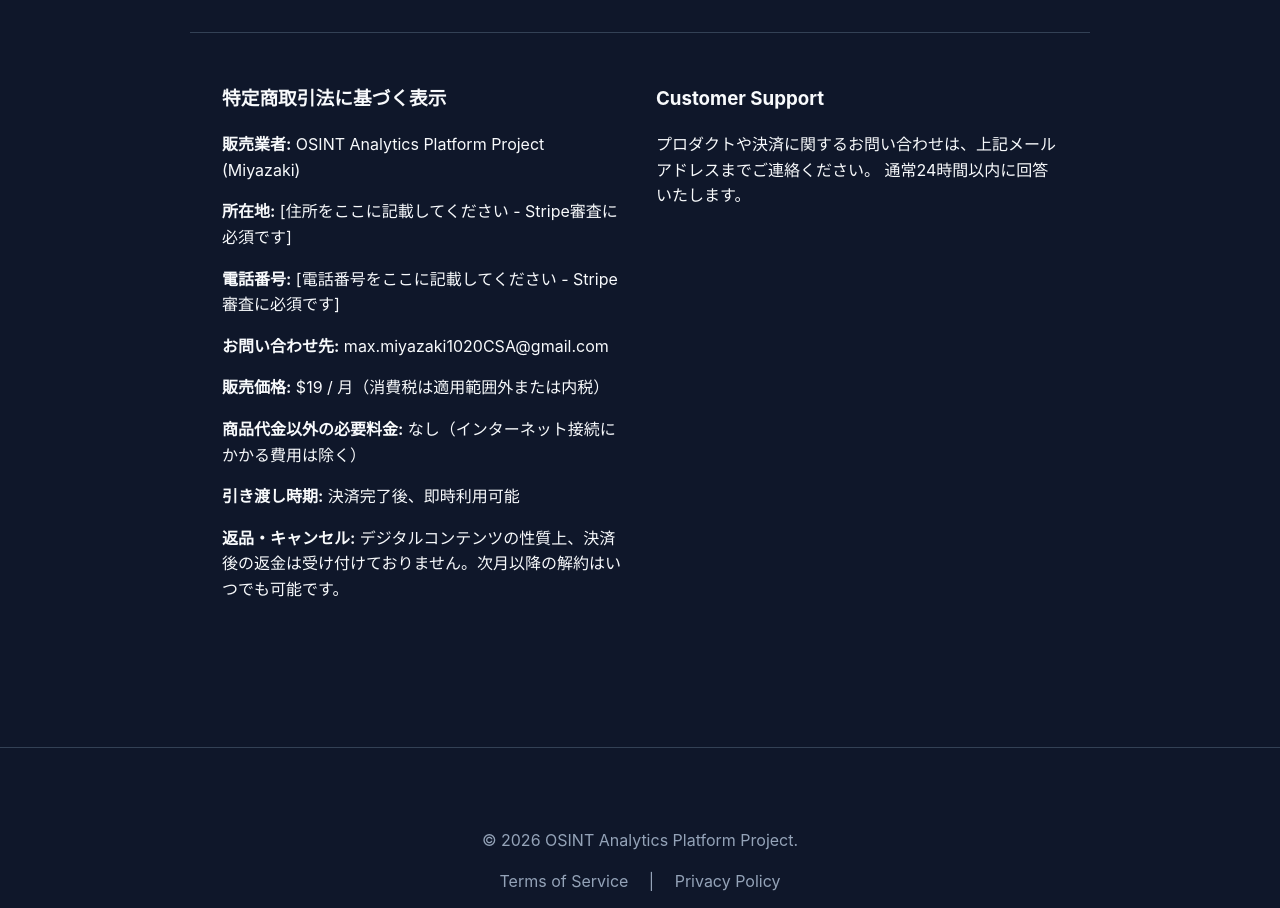
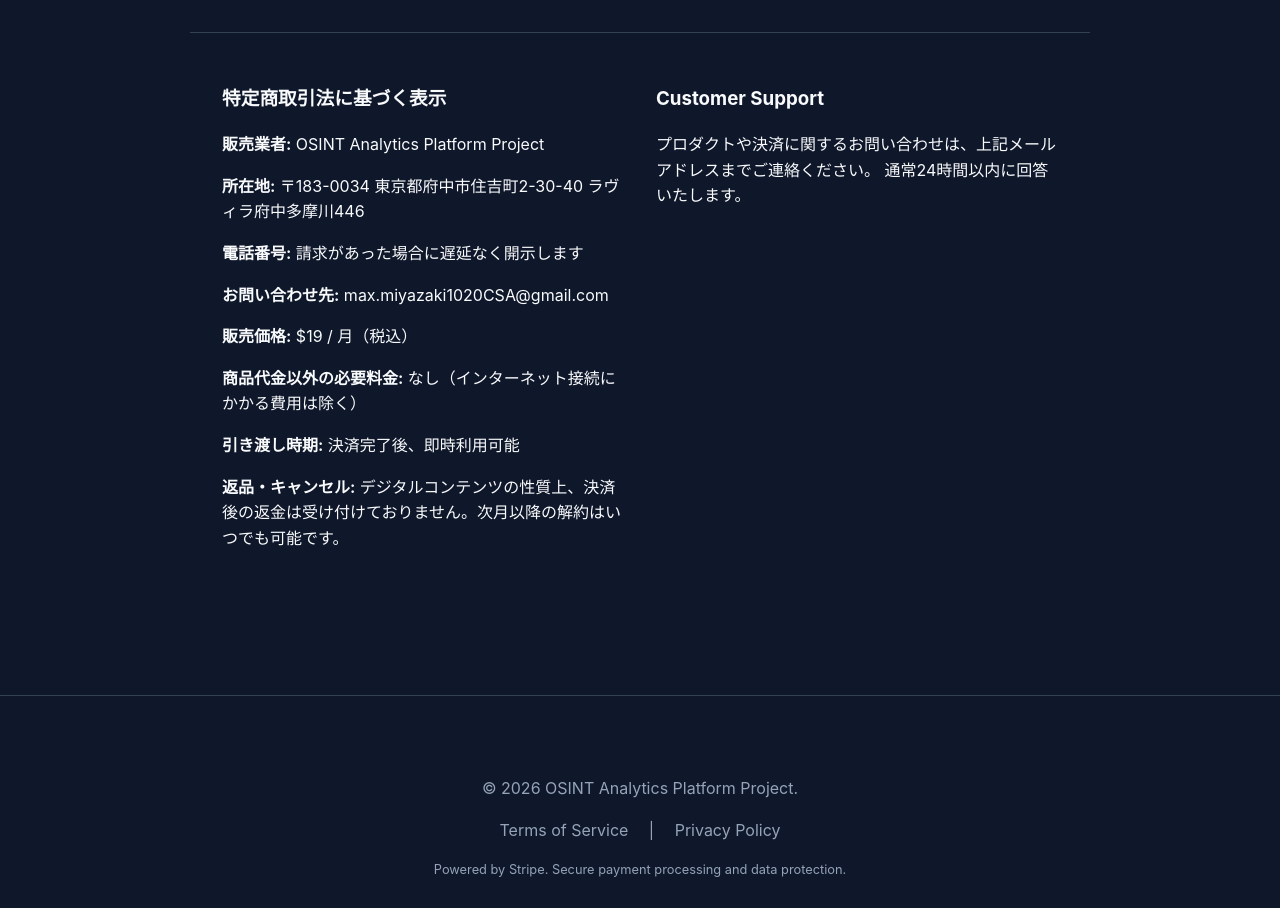
Before and after one commit to veltrixia-labs/osint-platform, a plain HTML site: page index.html in a window 1280 px wide. Shown: the part 1440-2348 px from the top of the page. Drawn offline with Linux system fonts and the light colour scheme.

Commit message:
Fix address in landing page

```diff
--- a/index.html
+++ b/index.html
@@ -1,5 +1,6 @@
 <!DOCTYPE html>
 <html lang="ja">
+
 <head>
     <meta charset="UTF-8">
     <meta name="viewport" content="width=device-width, initial-scale=1.0">
@@ -160,6 +161,7 @@
         }
     </style>
 </head>
+
 <body>
 
     <header>
@@ -209,11 +211,11 @@
             <div class="info-grid">
                 <div>
                     <h3>特定商取引法に基づく表示</h3>
-                <p><strong>販売業者:</strong> OSINT Analytics Platform Project (Miyazaki)</p>
-                <p><strong>所在地:</strong> [住所をここに記載してください - Stripe審査に必須です]</p>
-                <p><strong>電話番号:</strong> [電話番号をここに記載してください - Stripe審査に必須です]</p>
+                    <p><strong>販売業者:</strong> OSINT Analytics Platform Project</p>
+                    <p><strong>所在地:</strong> 〒183-0034 東京都府中市住吉町2-30-40 ラヴィラ府中多摩川446</p>
+                    <p><strong>電話番号:</strong> 請求があった場合に遅延なく開示します</p>
                     <p><strong>お問い合わせ先:</strong> max.miyazaki1020CSA@gmail.com</p>
-                <p><strong>販売価格:</strong> $19 / 月（消費税は適用範囲外または内税）</p>
+                    <p><strong>販売価格:</strong> $19 / 月（税込）</p>
                     <p><strong>商品代金以外の必要料金:</strong> なし（インターネット接続にかかる費用は除く）</p>
                     <p><strong>引き渡し時期:</strong> 決済完了後、即時利用可能</p>
                     <p><strong>返品・キャンセル:</strong> デジタルコンテンツの性質上、決済後の返金は受け付けておりません。次月以降の解約はいつでも可能です。</p>
@@ -241,4 +243,5 @@
     </footer>
 
 </body>
+
 </html>
```
Lines whose indentation alone changed are shown as unchanged.
